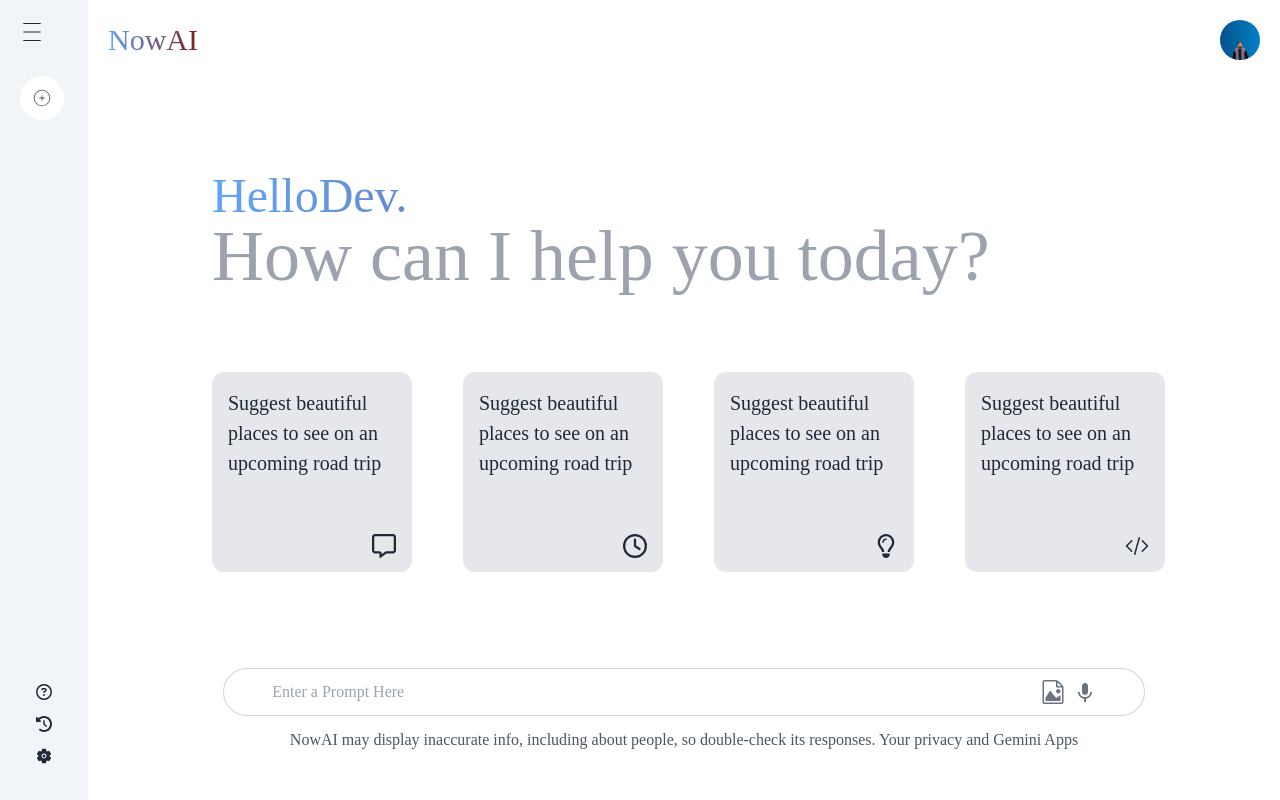
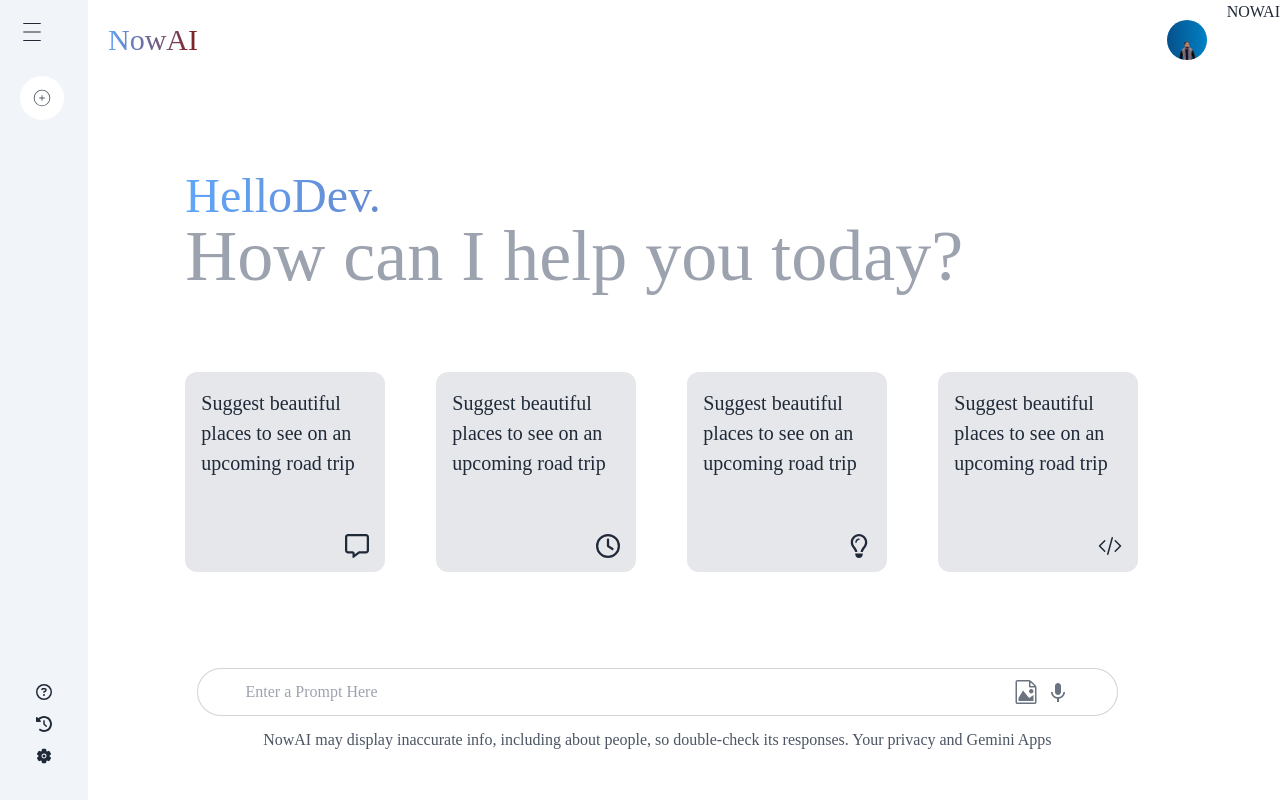
Before and after one commit to sakirmohammad775/Now-AI-Client-Site, a React (Vite) app: page / in a window 1280 px wide. Built offline with nearby package versions, Linux system fonts and the light colour scheme.

Commit message:
add the function

```diff
--- a/src/Home/Home.jsx
+++ b/src/Home/Home.jsx
@@ -9,7 +9,11 @@
                 <div className="w-full flex min-h-screen  duration-[1.5s]">
                     <Sidebar></Sidebar>
                     <Body></Body>
-
+                    <div>
+                        <h3>
+                            NOWAI
+                        </h3>
+                    </div>
                 </div>
             </div>
         </>
```
